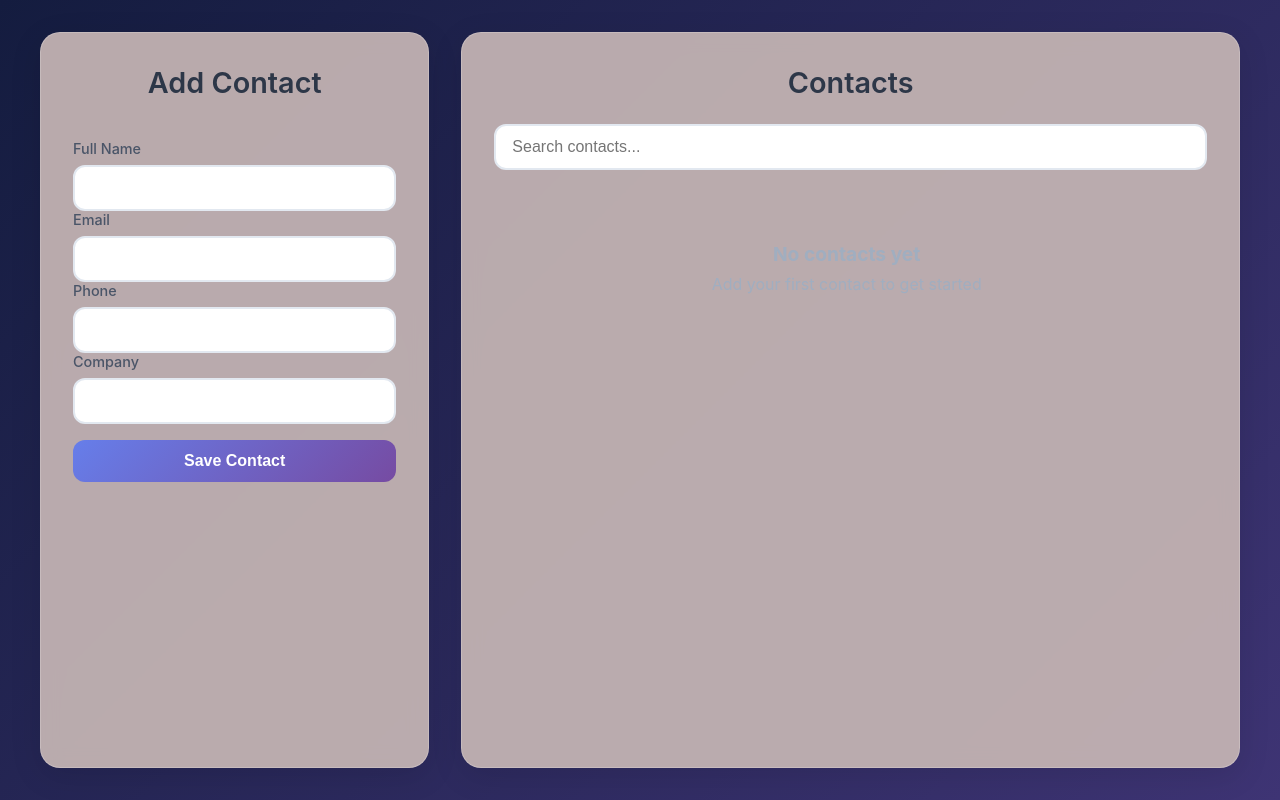
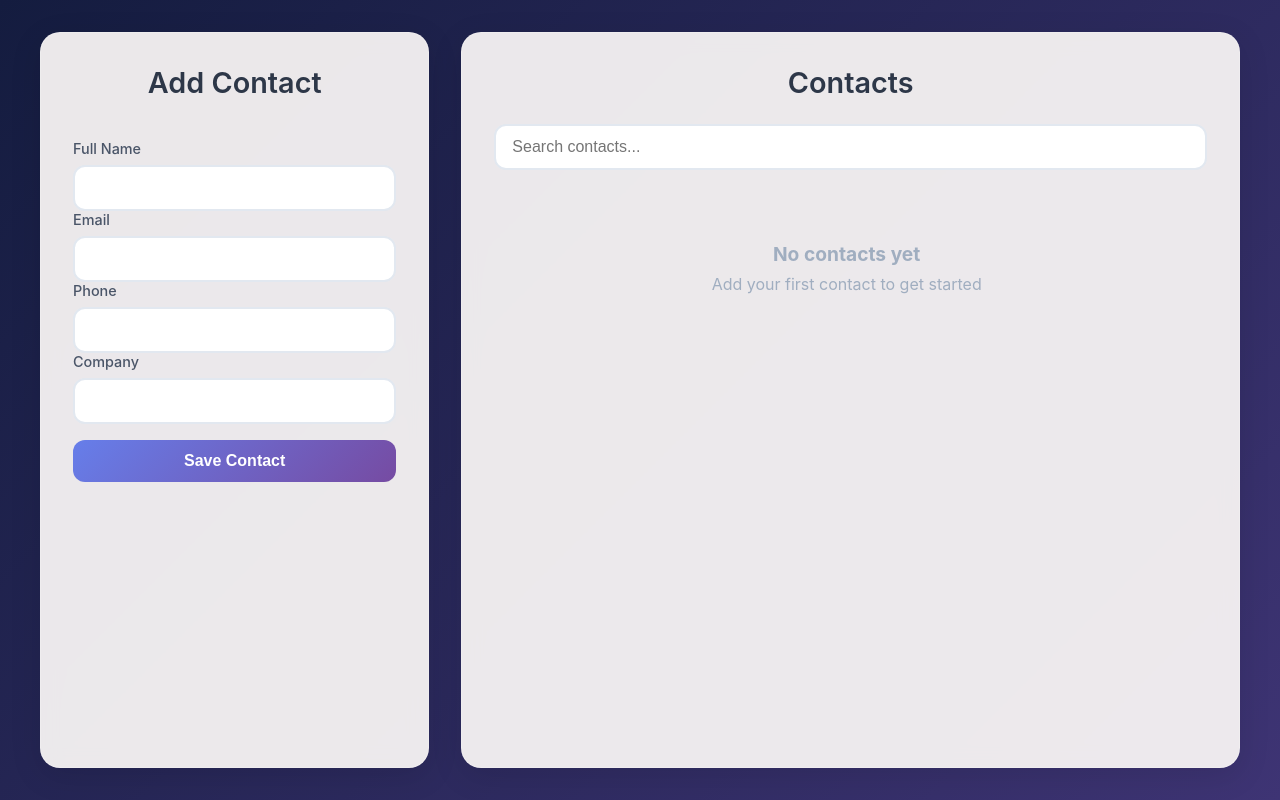
Before and after one commit to HR363/CONTACTS-MANAGER, a website with bundled scripts: page index.html in a window 1280 px wide. Built offline with nearby package versions, Linux system fonts and the light colour scheme.

Commit message:
modified style.css

```diff
--- a/style.css
+++ b/style.css
@@ -21,7 +21,7 @@
         }
 
         .card {
-            background: rgba(194, 179, 179, 0.95);
+            background: rgba(247, 244, 244, 0.95);
             -webkit-backdrop-filter: blur(10px);
             backdrop-filter: blur(10px);
             border-radius: 20px;
```
